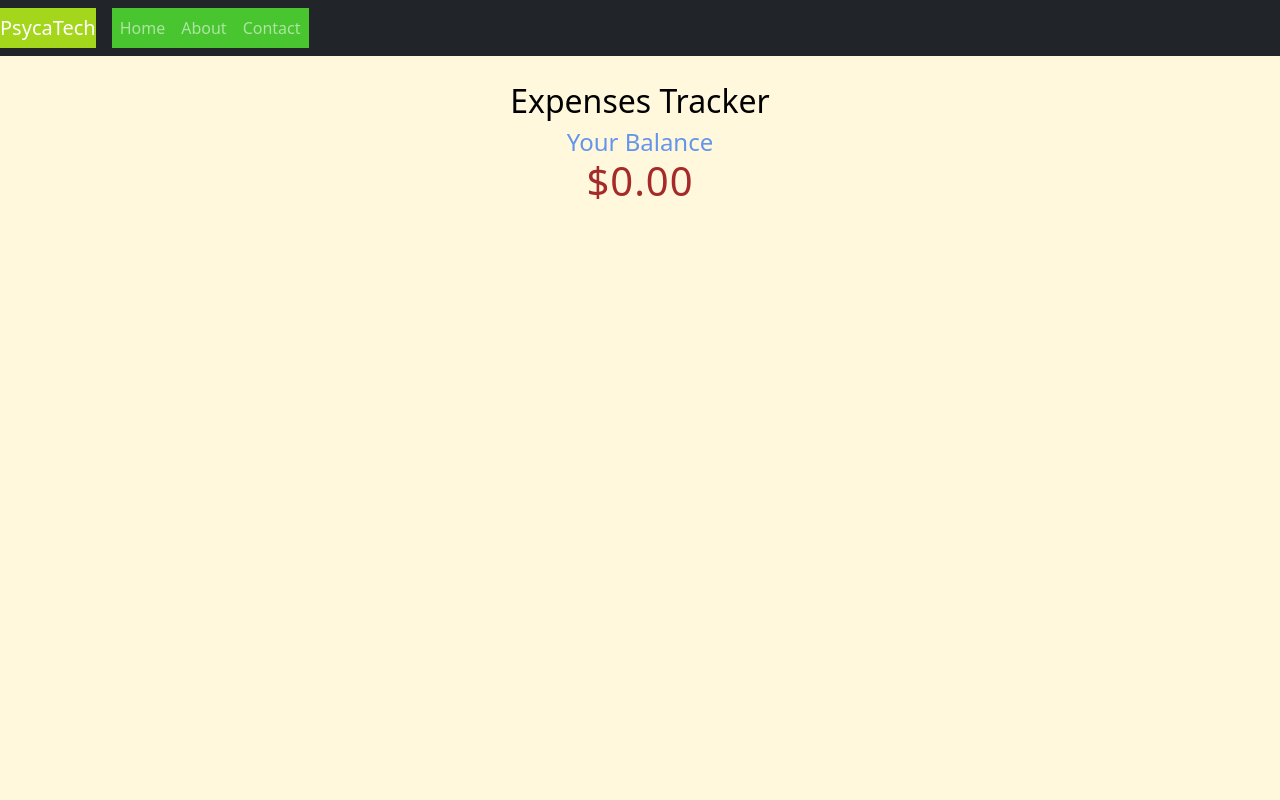
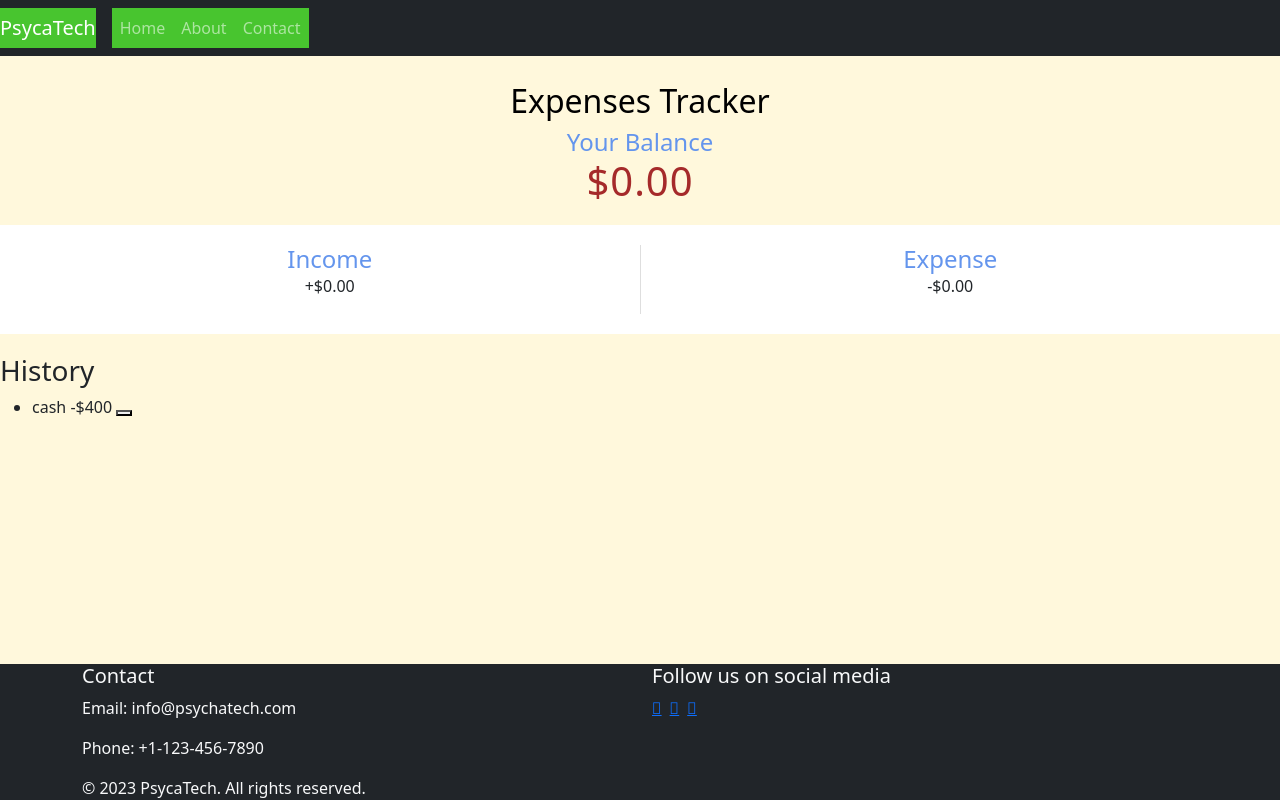
Before and after one commit to Damiennsoh/Expense-tracker, a React (Create React App) app: page / in a window 1280 px wide. Built offline with nearby package versions, Linux system fonts and the light colour scheme.

Commit message:
added transtionlist.js components to the src folder

```diff
--- a/package.json
+++ b/package.json
@@ -7,6 +7,7 @@
     "@testing-library/react": "^13.4.0",
     "@testing-library/user-event": "^13.5.0",
     "bootstrap": "^5.3.1",
+    "font-awesome": "^4.7.0",
     "react": "^18.2.0",
     "react-bootstrap": "^2.8.0",
     "react-dom": "^18.2.0",
--- a/src/App.css
+++ b/src/App.css
@@ -22,11 +22,51 @@ h1 {
   }
 
 
-/* container */
+  .app {
+    display: flex;
+    flex-direction: column;
+    min-height: 100vh;
+  }
+
+
+  .inc-exp-container {
+    background-color: #fff;
+    box-shadow: var(--box-shadow);
+    padding: 20px;
+    display: flex;
+    justify-content: space-between;
+    margin: 20px 0;
+  }
+
+  .inc-exp-container > div {
+    flex: 1;
+    text-align: center;
+  }
+
+  .inc-exp-container > div:first-of-type {
+    border-right: 1px solid #dedede;
+  }
+
+
+
+
+  /* .content {
+    border: 1px solid rgb(80, 25, 192);
+    padding: 10px;
+
+  } */
+
+
+  .content {
+    flex-grow: 1;
+  }
+
+
+/* container
 .container {
     margin: 0 auto;
     width: 350px;
     border: 2px;
     border-color: blueviolet;
 
-  }
+  } */
--- a/src/App.js
+++ b/src/App.js
@@ -3,16 +3,22 @@ import Header from "./components/Header";
 import Balance from './components/Balance';
 import './App.css';
 import MyNavbar from './components/MyNavbar';
+import Footer from './components/Footer';
+import IncomeExpenses from './components/IncomeExpenses.js';
+import TransactionList from './components/TransactionList';
 
 
 function App() {
   return (
-    <div>
+    <div className="app">
       <MyNavbar />
-      <Header />
-      <div className='container'>
+      <div className="content">
+        <Header />
         <Balance />
+        <IncomeExpenses />
+        <TransactionList/>
       </div>
+      <Footer />
     </div>
   );
 }
--- /dev/null
+++ b/src/components/Footer.js
@@ -0,0 +1,52 @@
+import React from 'react';
+import 'bootstrap/dist/css/bootstrap.min.css';
+import 'font-awesome/css/font-awesome.min.css';
+// import './Footer.css';
+
+function Footer() {
+  return (
+    <footer className="footer bg-dark text-light">
+      <div className="container">
+        <div className="row">
+          <div className="col-md-6">
+            <h5>Contact</h5>
+            <p>Email: info@psychatech.com</p>
+            <p>Phone: +1-123-456-7890</p>
+          </div>
+          <div className="col-md-6 text-md-right">
+            <h5>Follow us on social media</h5>
+            <ul className="list-inline">
+              <li className="list-inline-item">
+                <a href="https://www.facebook.com">
+                  <i className="fab fa-facebook-f"></i>
+                </a>
+              </li>
+              <li className="list-inline-item">
+                <a href="https://github.com">
+                  <i className="fab fa-github"></i>
+                </a>
+              </li>
+              <li className="list-inline-item">
+                <a href="https://twitter.com">
+                  <i className="fab fa-twitter"></i>
+                </a>
+              </li>
+              <li className="list-inline-item">
+                <a href="https://www.linkedin.com">
+                  <i className="fab fa-linkedin-in"></i>
+                </a>
+              </li>
+            </ul>
+          </div>
+        </div>
+        <div className="row">
+          <div className="col-md-12 text-md-right">
+            &copy; 2023 PsycaTech. All rights reserved.
+          </div>
+        </div>
+      </div>
+    </footer>
+  );
+}
+
+export default Footer;
--- /dev/null
+++ b/src/components/IncomeExpenses.js
@@ -0,0 +1,18 @@
+import React from 'react'
+
+const IncomeExpenses = () => {
+  return (
+    <div class="inc-exp-container">
+        <div>
+        <h4>Income</h4>
+      <p id="money-plus" class="money plus">+$0.00</p>
+    </div>
+    <div>
+        <h4>Expense</h4>
+        <p id="money-minus" class= "money minus">-$0.00</p>
+    </div>
+    </div>
+  )
+}
+
+export default IncomeExpenses
--- /dev/null
+++ b/src/components/TransactionList.js
@@ -0,0 +1,16 @@
+import React from 'react'
+
+const TransactionList = () => {
+  return (
+    <>
+      <h3>History</h3>
+      <ul id="list" class="list">
+        <li class="minus">
+            cash <span>-$400</span> <button class="delete-btn"></button>
+        </li>
+      </ul>
+    </>
+  )
+}
+
+export default TransactionList
--- a/src/components/navbar.css
+++ b/src/components/navbar.css
@@ -1,7 +1,7 @@
 /* navbar.css */
 
 .navbar-dark .navbar-brand {
-    background-color: #a4d61b;
+    background-color: #48c52f;
     /* Add any other custom styles for the navbar brand */
   }
 
```
Also changed, not shown: 1 other file (tests, documents, lock files or other folders).
